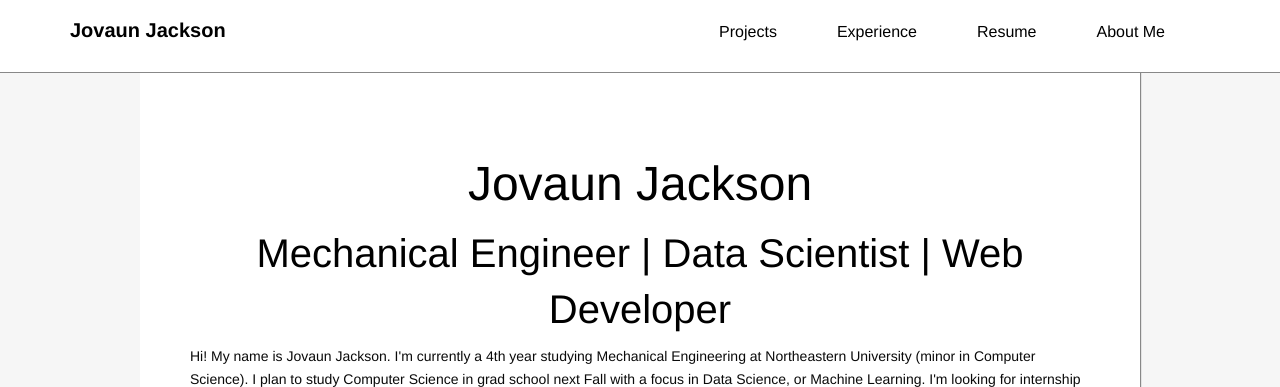
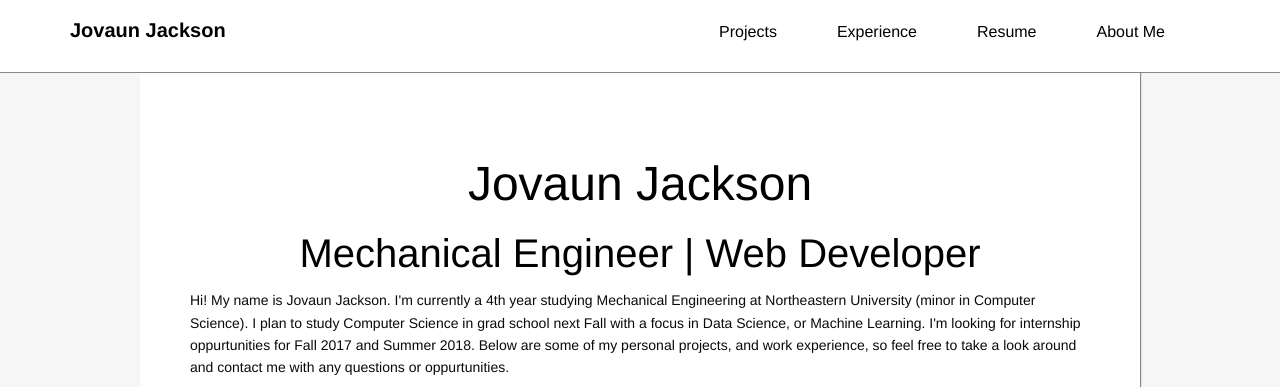
Before and after one commit to XIIFulminata/delete-this-nephew, a website: page about.html in a window 1280 px wide. Shown: the top 387 px of the page. Drawn offline with nearby package versions, Linux system fonts and the light colour scheme; some packages are replaced by stand-ins of ours.

Commit message:
rm "data sci"

```diff
--- a/about.html
+++ b/about.html
@@ -78,7 +78,7 @@
     <div class="row" id="aboutSection">
         <div class="small-12 large-10 large-offset-1 columns" id="intro" style="background-color:white;">
             <h1>Jovaun Jackson</h1>
-            <h2>Mechanical Engineer | Data Scientist | Web Developer</h2>
+            <h2>Mechanical Engineer | Web Developer</h2>
             <p>Hi! My name is Jovaun Jackson. I'm currently a 4th year studying Mechanical Engineering at Northeastern University (minor in Computer Science). I plan to study Computer Science in grad school next Fall with a focus in Data Science, or Machine Learning. I'm looking for internship oppurtunities for Fall 2017 and Summer 2018. Below are some of my personal projects, and work experience, so feel free to take a look around and contact me with any questions or oppurtunities. </p>
             <!-- fix button list -->
             <!-- add canvas -->
```
